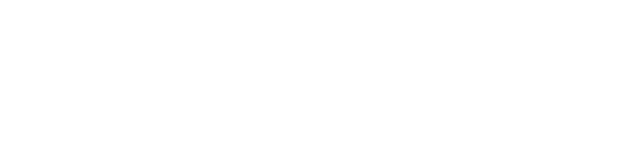
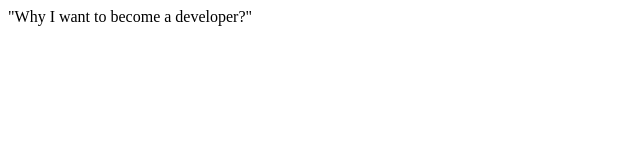
Before and after one commit to acciojob/why-software-charlie2904, a website: page main.html in a window 1280 px wide. Shown: the whole page, without its empty margins (0-640 px from the left). Drawn offline with Linux system fonts and the light colour scheme.

Commit message:
created a submission

```diff
--- a/main.html
+++ b/main.html
@@ -8,6 +8,7 @@
 
 <body>
 	<!-- the entire body must be written by student -->
+	<div id="text"> "Why I want to become a developer?"</div>
     <script type="text/javascript" src="./script.js">
 </script>
 
```
